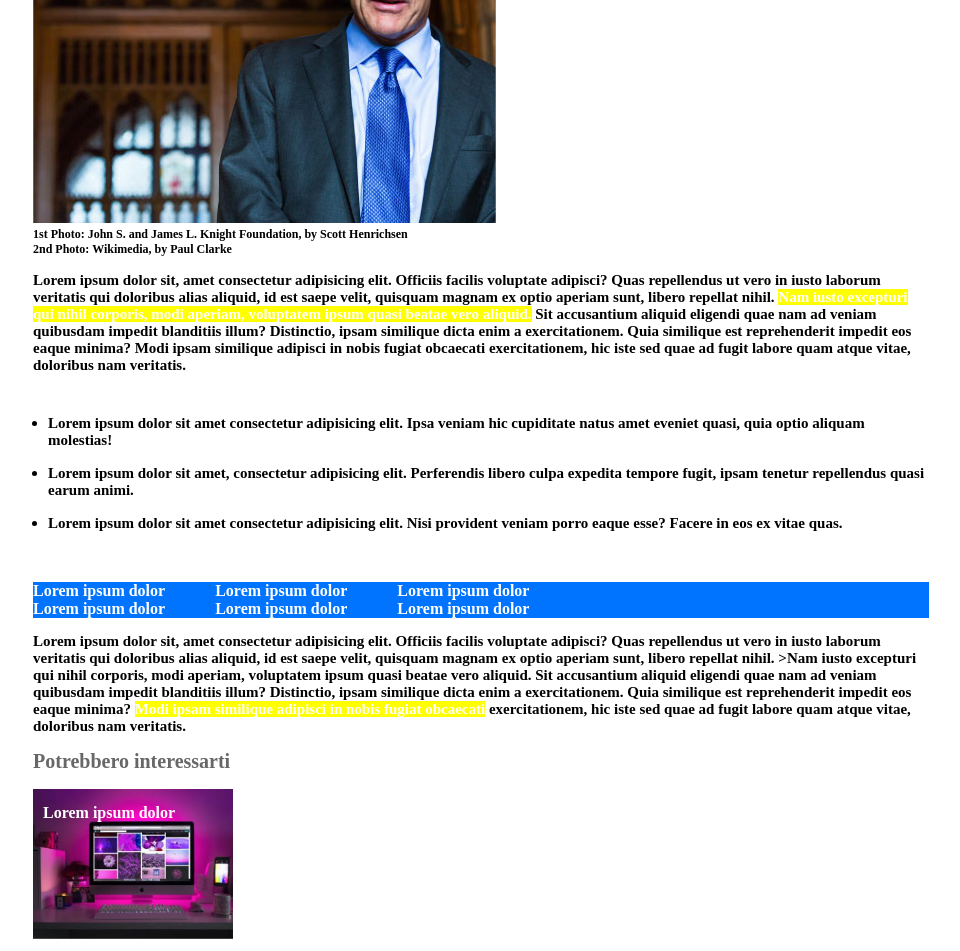
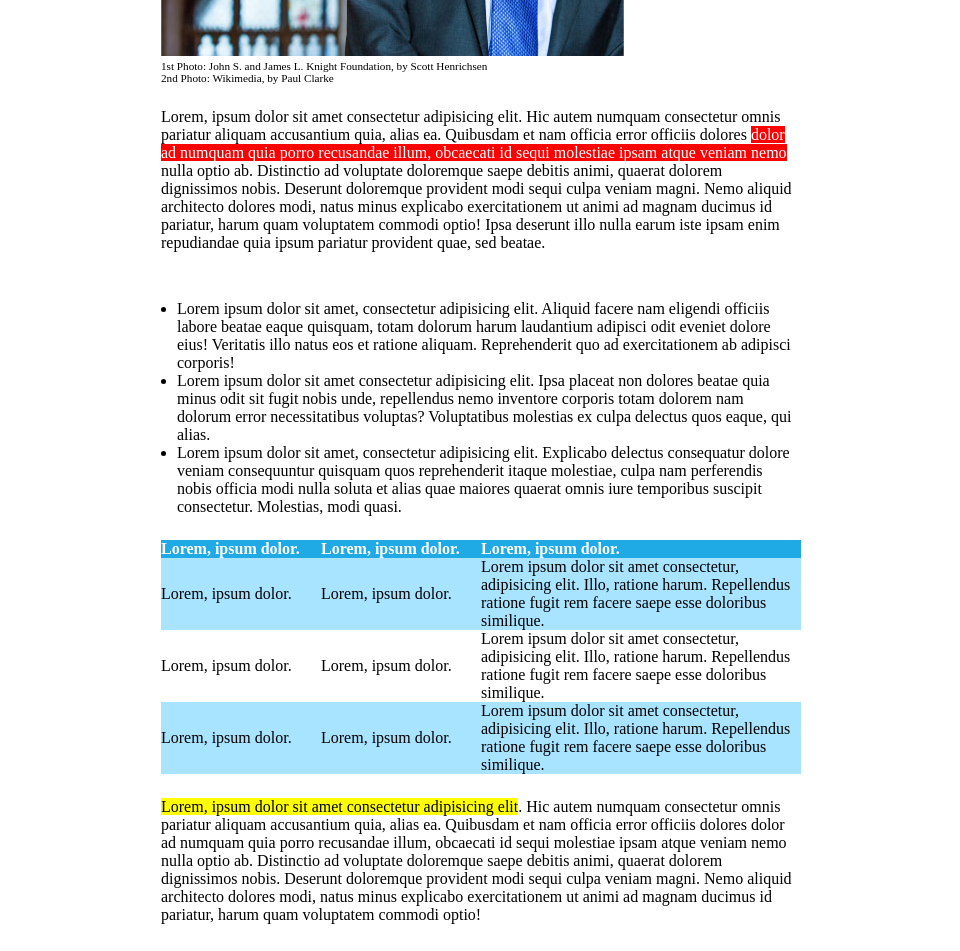
Before and after one commit to emanuele23dev/html-css-booleaner, a plain HTML site: page index.html in a window 1280 px wide. Shown: the part 980-1931 px from the top of the page, without its empty margins (159-1119 px from the left). Drawn offline with Linux system fonts and the light colour scheme.

Commit message:
final edit

```diff
--- a/asset/style.css
+++ b/asset/style.css
@@ -1,93 +1,90 @@
-html,
-body,
-footer {
-  height: 100%;
-  width: 100%;
+:root {
+  --bool-black: rgb(0, 0, 0);
+  --bool-white: white;
+  --bool-primary: #4ea0ff;
+  --bool-secondary: #1fa9e5;
+  --bool-secondary-light: #a8e3ff;
+  --bool-light: #a0a0a0;
+}
+* {
   margin: 0;
+  padding: 0;
+  box-sizing: border-box;
 }
 
-#sfondo_header {
-  background-color: rgb(61, 162, 244);
-  height: 200px;
-  background-image: url("../asset/images/pattern.png");
-  background-size: auto;
-}
-
-#logo-size {
-  height: 100px;
-  position: absolute;
-  top: 100px;
-  left: 220px;
-}
-
-main {
-  width: 70%;
+.container{
+  width: 50%;
   margin: auto;
 }
 
-h1 {
-  font-size: 50px;
-  margin-bottom: 0%;
+.text_xs{
+  font-size: 0.7rem;
 }
 
-#primo-paragrafo {
-  color: rgb(103, 103, 103);
-  margin: 0%;
-  font-size: 20px;
+.py-3{
+  padding-top: 1.5rem;
+  padding-bottom: 1.5rem;
 }
 
-#blue-text {
-  color: rgb(0, 166, 255);
+.pl-3{
+  padding-left: 1rem;
 }
 
-#data {
-  color: rgb(103, 103, 103);
-  margin: 0%;
-  font-size: 15px;
+.w-50{
+  width: 50%;
 }
 
-#tim1 {
-  margin-top: 20px;
+.text-left{
+  text-align: left;
 }
 
-#tim2 {
-  margin-top: 0%;
+.bg-secondary{
+  background-color: var(--bool-secondary);
+  color: var(--bool-white);
 }
 
-#prima-foto {
-  margin-bottom: 0%;
-  margin-top: 0%;
-  font-weight: 600;
-  font-size: 12px;
+.bg-secondary-light{
+  background-color: var(--bool-secondary-light);
+  color: var(--bool-black)
 }
 
-#seconda-foto {
-  margin-bottom: 0%;
-  margin-top: 0%;
-  font-weight: 600;
-  font-size: 12px;
+.border-collapse{
+  border-collapse: collapse;
 }
 
-.giallo {
-  background-color: yellow;
+#app-header{
+  background-color: var(--bool-primary);
+  background-image: url(../asset/images/pattern.png);
+  background-size: 400px;
 }
 
-.paragrafo {
-  font-weight: 600;
-  font-size: 15px;
+.logo{
+  padding-top: 2rem;
+  padding-bottom: 1.5rem;
+  padding-left: 20px;
 }
 
-#lista {
-  margin-top: 40px;
-  margin-bottom: 50px;
-  margin-left: 0%;
-  margin-right: 0%;
-  padding-left: 15px;
+.article-title{
+  font-size: 2.5rem;
+  margin: 1rem 0;
 }
 
-footer {
-  width: 70%;
-  margin: auto;
+.author-name{
+  color: var(--bool-secondary);
+}
+
+.date{
+  color: var(--bool-light);
+}
+
+#red-bg{
+  color: white;
+  background-color: red;
+}
+
+.padding{
+  padding-top: 1.5rem;
+  padding-bottom: 1.5rem
 }
 
 .text-footer {
@@ -120,14 +117,3 @@ footer {
   background-image: url("../asset/images/graph.jpg");
   background-size: cover;
 }
-#bglorem {
-  background-color: rgb(0, 115, 255);
-}
-span {
-  color: white;
-  font-weight: 600;
-}
-
-.spacelorem {
-  padding-left: 50px;
-}
--- a/index.html
+++ b/index.html
@@ -3,106 +3,135 @@
   <head>
     <meta charset="UTF-8" />
     <meta name="viewport" content="width=device-width, initial-scale=1.0" />
-    <meta name="robots" content="index" />
-    <meta name="robots" content="follow" />
-    <link rel="icon" type="image/png" href="./asset/images/images.png" />
     <link rel="stylesheet" href="./asset/style.css" />
-    <title>The Booleaner</title>
+    <title>Booleaner</title>
   </head>
   <body>
-    <header>
-      <div id="sfondo_header">
-        <img id="logo-size" src="/asset/images/logo.svg" alt="" />
-      </div>
+    <header id="app-header">
+      <img class="logo" width="200px" src="./asset/images/logo.svg" alt="" />
     </header>
 
-    <main>
-      <section>
-        <h1>
-          Internet deve essere al servizio del "bene pubblico": il manifesto di
-          Tim Berners-Lee
+    <main id="app-main">
+      <div class="container">
+        <article class="article-header">
+          <header>
+            <h1 class="article-title">
+              Internet deve essere al servizio del "bene pubblico": il manifesto
+              di Tim Berners-Lee
             </h1>
-        <p id="primo-paragrafo">
-          Scritto da <span id="blue-text">The Booleaner</span>
+            <div class="author">
+              Scritto da <strong class="author-name">The Booleaner</strong>
+            </div>
+            <div class="date text_xs">il 10/10/2020</div>
+          </header>
+          <section class="article-content">
+            <figure>
+              <img src="./asset/images/tim-1.jpg" alt="" />
+              <img src="./asset/images/tim-2.jpg" alt="" />
+              <figcaption class="text_xs">
+                1st Photo: John S. and James L. Knight Foundation, by Scott
+                Henrichsen
+              </figcaption>
+              <figcaption class="text_xs">
+                2nd Photo: Wikimedia, by Paul Clarke
+              </figcaption>
+            </figure>
+            <p class="py-3">
+              Lorem, ipsum dolor sit amet consectetur adipisicing elit. Hic
+              autem numquam consectetur omnis pariatur aliquam accusantium quia,
+              alias ea. Quibusdam et nam officia error officiis dolores
+              <mark id="red-bg"
+                >dolor ad numquam quia porro recusandae illum, obcaecati id
+                sequi molestiae ipsam atque veniam nemo</mark
+              >
+              nulla optio ab. Distinctio ad voluptate doloremque saepe debitis
+              animi, quaerat dolorem dignissimos nobis. Deserunt doloremque
+              provident modi sequi culpa veniam magni. Nemo aliquid architecto
+              dolores modi, natus minus explicabo exercitationem ut animi ad
+              magnam ducimus id pariatur, harum quam voluptatem commodi optio!
+              Ipsa deserunt illo nulla earum iste ipsam enim repudiandae quia
+              ipsum pariatur provident quae, sed beatae.
             </p>
-        <p id="data">il 10/10/2020</p>
-        <div><img id="tim1" src="./asset/images/tim-1.jpg" alt="" /></div>
-        <div id="tim2"><img id src="./asset/images/tim-2.jpg" alt="" /></div>
-        <p id="prima-foto">
-          1st Photo: John S. and James L. Knight Foundation, by Scott Henrichsen
-        </p>
-        <p id="seconda-foto">2nd Photo: Wikimedia, by Paul Clarke</p>
-      </section>
-      <section>
-        <p class="paragrafo">
-          Lorem ipsum dolor sit, amet consectetur adipisicing elit. Officiis
-          facilis voluptate adipisci? Quas repellendus ut vero in iusto laborum
-          veritatis qui doloribus alias aliquid, id est saepe velit, quisquam
-          magnam ex optio aperiam sunt, libero repellat nihil.
-          <span class="giallo"
-            >Nam iusto excepturi qui nihil corporis, modi aperiam, voluptatem
-            ipsum quasi beatae vero aliquid.</span
-          >
-          Sit accusantium aliquid eligendi quae nam ad veniam quibusdam impedit
-          blanditiis illum? Distinctio, ipsam similique dicta enim a
-          exercitationem. Quia similique est reprehenderit impedit eos eaque
-          minima? Modi ipsam similique adipisci in nobis fugiat obcaecati
-          exercitationem, hic iste sed quae ad fugit labore quam atque vitae,
-          doloribus nam veritatis.
-        </p>
-        <ul id="lista">
+            <ul class="py-3 pl-3">
               <li>
-            <p class="paragrafo">
-              Lorem ipsum dolor sit amet consectetur adipisicing elit. Ipsa
-              veniam hic cupiditate natus amet eveniet quasi, quia optio aliquam
-              molestias!
-            </p>
+                Lorem ipsum dolor sit amet, consectetur adipisicing elit.
+                Aliquid facere nam eligendi officiis labore beatae eaque
+                quisquam, totam dolorum harum laudantium adipisci odit eveniet
+                dolore eius! Veritatis illo natus eos et ratione aliquam.
+                Reprehenderit quo ad exercitationem ab adipisci corporis!
               </li>
               <li>
-            <p class="paragrafo">
-              Lorem ipsum dolor sit amet, consectetur adipisicing elit.
-              Perferendis libero culpa expedita tempore fugit, ipsam tenetur
-              repellendus quasi earum animi.
-            </p>
+                Lorem ipsum dolor sit amet consectetur adipisicing elit. Ipsa
+                placeat non dolores beatae quia minus odit sit fugit nobis unde,
+                repellendus nemo inventore corporis totam dolorem nam dolorum
+                error necessitatibus voluptas? Voluptatibus molestias ex culpa
+                delectus quos eaque, qui alias.
               </li>
               <li>
-            <p class="paragrafo">
-              Lorem ipsum dolor sit amet consectetur adipisicing elit. Nisi
-              provident veniam porro eaque esse? Facere in eos ex vitae quas.
-            </p>
+                Lorem ipsum dolor sit amet, consectetur adipisicing elit.
+                Explicabo delectus consequatur dolore veniam consequuntur
+                quisquam quos reprehenderit itaque molestiae, culpa nam
+                perferendis nobis officia modi nulla soluta et alias quae
+                maiores quaerat omnis iure temporibus suscipit consectetur.
+                Molestias, modi quasi.
               </li>
             </ul>
-        <div id="bglorem">
-          <span>Lorem ipsum dolor</span
-          ><span class="spacelorem">Lorem ipsum dolor</span
-          ><span class="spacelorem">Lorem ipsum dolor</span>
-        </div>
-        <div id="bglorem">
-          <span>Lorem ipsum dolor</span
-          ><span class="spacelorem">Lorem ipsum dolor</span
-          ><span class="spacelorem">Lorem ipsum dolor</span>
-        </div>
-        <p class="paragrafo">
-          Lorem ipsum dolor sit, amet consectetur adipisicing elit. Officiis
-          facilis voluptate adipisci? Quas repellendus ut vero in iusto laborum
-          veritatis qui doloribus alias aliquid, id est saepe velit, quisquam
-          magnam ex optio aperiam sunt, libero repellat nihil. >Nam iusto
-          excepturi qui nihil corporis, modi aperiam, voluptatem ipsum quasi
-          beatae vero aliquid. Sit accusantium aliquid eligendi quae nam ad
-          veniam quibusdam impedit blanditiis illum? Distinctio, ipsam similique
-          dicta enim a exercitationem. Quia similique est reprehenderit impedit
-          eos eaque minima?
-          <span class="giallo"
-            >Modi ipsam similique adipisci in nobis fugiat obcaecati</span
-          >
-          exercitationem, hic iste sed quae ad fugit labore quam atque vitae,
-          doloribus nam veritatis.
+            <table class="border-collapse">
+              <thead class="bg-secondary">
+                <tr class="text-left">
+                  <th>Lorem, ipsum dolor.</th>
+                  <th>Lorem, ipsum dolor.</th>
+                  <th class="w-50">Lorem, ipsum dolor.</th>
+                </tr>
+              </thead>
+              <tbody>
+                <tr class="bg-secondary-light">
+                  <td>Lorem, ipsum dolor.</td>
+                  <td>Lorem, ipsum dolor.</td>
+                  <td>
+                    Lorem ipsum dolor sit amet consectetur, adipisicing elit.
+                    Illo, ratione harum. Repellendus ratione fugit rem facere
+                    saepe esse doloribus similique.
+                  </td>
+                </tr>
+                <tr>
+                  <td>Lorem, ipsum dolor.</td>
+                  <td>Lorem, ipsum dolor.</td>
+                  <td>
+                    Lorem ipsum dolor sit amet consectetur, adipisicing elit.
+                    Illo, ratione harum. Repellendus ratione fugit rem facere
+                    saepe esse doloribus similique.
+                  </td>
+                </tr>
+                <tr class="bg-secondary-light">
+                  <td>Lorem, ipsum dolor.</td>
+                  <td>Lorem, ipsum dolor.</td>
+                  <td>
+                    Lorem ipsum dolor sit amet consectetur, adipisicing elit.
+                    Illo, ratione harum. Repellendus ratione fugit rem facere
+                    saepe esse doloribus similique.
+                  </td>
+                </tr>
+              </tbody>
+            </table>
+            <p class="py-3">
+              <mark>Lorem, ipsum dolor sit amet consectetur adipisicing elit</mark>. Hic
+              autem numquam consectetur omnis pariatur aliquam accusantium quia,
+              alias ea. Quibusdam et nam officia error officiis dolores dolor ad
+              numquam quia porro recusandae illum, obcaecati id sequi molestiae
+              ipsam atque veniam nemo nulla optio ab. Distinctio ad voluptate
+              doloremque saepe debitis animi, quaerat dolorem dignissimos nobis.
+              Deserunt doloremque provident modi sequi culpa veniam magni. Nemo
+              aliquid architecto dolores modi, natus minus explicabo
+              exercitationem ut animi ad magnam ducimus id pariatur, harum quam
+              voluptatem commodi optio!
             </p>
           </section>
-      <section></section>
+        </article>
+      </div>
     </main>
 
-    <footer>
+    <footer class="container padding">
       <p class="text-footer">Potrebbero interessarti</p>
       <div class="box-image-footer">
         <p class="font-weight">Lorem ipsum dolor</p>
```
Also changed, not shown: asset/images/images.png (deleted). Lines whose indentation alone changed are shown as unchanged.
